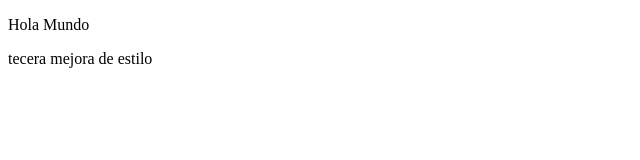
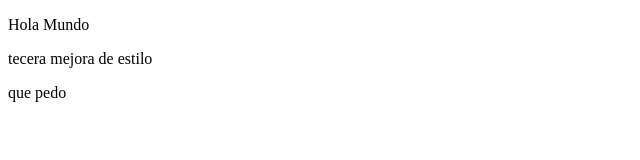
Before and after one commit to batres1530/Pruebagit, a plain HTML site: page index.html in a window 1280 px wide. Shown: the full height of the page, 0-640 px from the left. Drawn offline with Linux system fonts and the light colour scheme.

Commit message:
prueba con Sergio

```diff
--- a/index.html
+++ b/index.html
@@ -7,7 +7,7 @@
 
     <p>Hola Mundo</p>
     <a>tecera mejora de estilo</a>
-
+    <p>que pedo</p>
 </head>
 <body>
 
```
